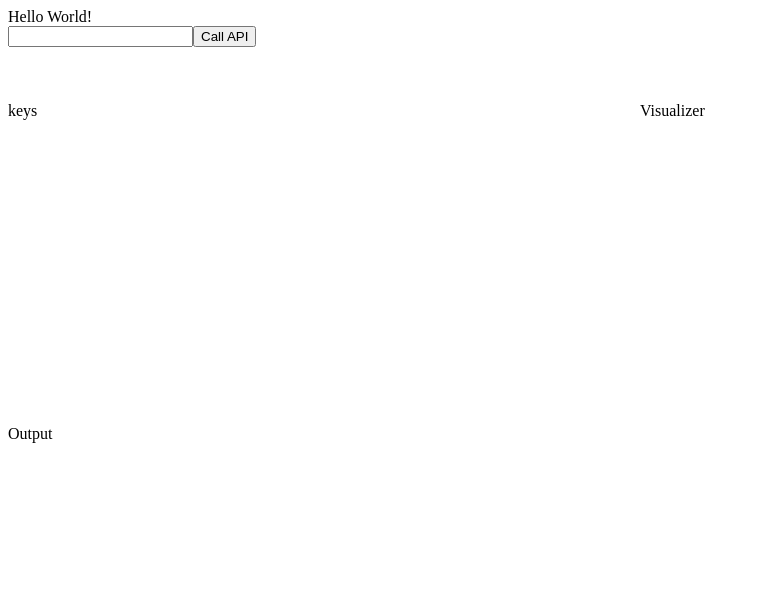
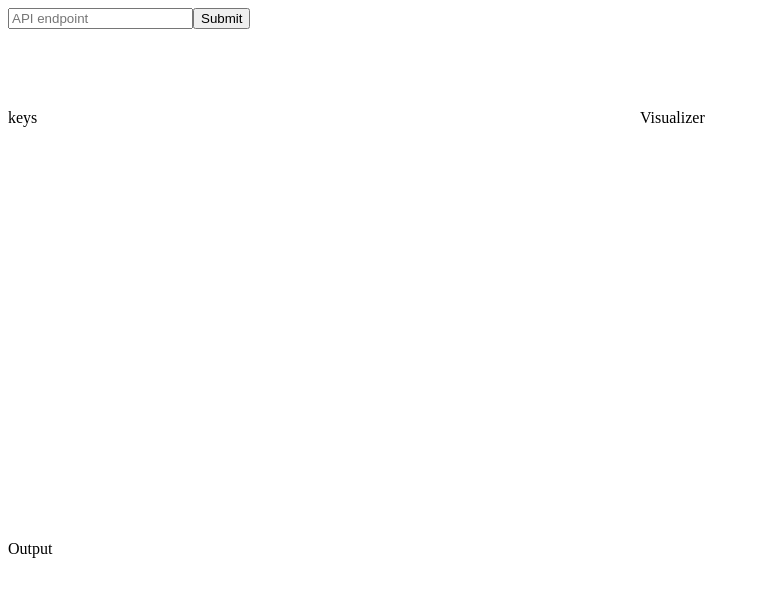
Before and after one commit to QueryFairy/QueryFairy-2.0, a React app: page / in a window 1280 px wide. Shown: the top 596 px of the page, without its empty margins (0-760 px from the left). Built offline with nearby package versions, Linux system fonts and the light colour scheme.

Commit message:
implemented useEffect and built skeleton logic to call API on API endpoint submission from user

```diff
--- a/client/components/Endpoint.jsx
+++ b/client/components/Endpoint.jsx
@@ -1,23 +1,20 @@
 import React, {useState} from 'react';
+let input = '';
 const Endpoint = (props) => {
   const { setEndpoint } = props;
-  const [input, setInput] = useState('');
 
   const onChangeHandler = (e) => {
-    setInput(e.target.value);
+    input = e.target.value
   }
 
   const onClickHandler = () => {
-    console.log(input)
-    // fetch using input
-    // setEndpoint(result of API call)
+    setEndpoint(input);
   }
-
 
   return (
     <div className='API-Call'>
-      <input type='text' onChange = {onChangeHandler} ></input>
-      <button type='button' onClick = {onClickHandler}>Call API</button>
+      <input type='text' placeholder='API endpoint' onChange = {onChangeHandler} ></input>
+      <button type='button' onClick = {onClickHandler}>Submit</button>
     </div>
   );
 };
--- a/client/containers/Home.jsx
+++ b/client/containers/Home.jsx
@@ -11,12 +11,14 @@ const Home = () => {
   const [output, setOutput] = useState('');
   const [visualizer, setVisualizer] = useState({});
 
-
+  // called on every click of Call API button
+  useEffect(() => {
+    // fetch API request with endpoint
+  }, [endpoint]);
 
 
   return (
     <div className='container'>
-      <div>{endpoint}</div>
       <Endpoint setEndpoint = {setEndpoint}/>
       <KeyList keyList = {keyList}/>
       <Visualizer visualizer = {visualizer}/>
--- a/index.html
+++ b/index.html
@@ -7,7 +7,6 @@
   <title>Document</title>
 </head>
 <body>
-  Hello World!
   <div id="root"></div>
   <script src="bundle.js"></script>
 </body>
```
